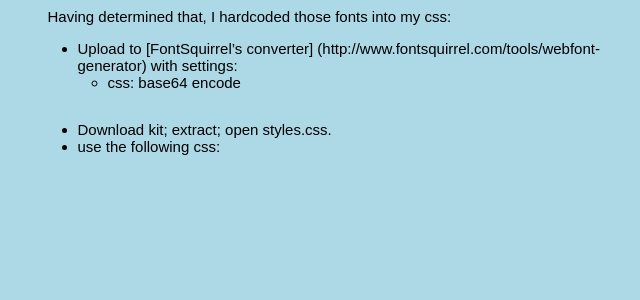
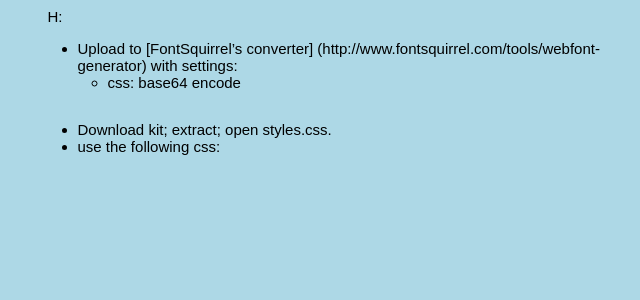
Before and after one commit to akrueg/portfolio, a Jekyll site: the page built from test.md, in a window 1280 px wide. Shown: the top 300 px of the page, without its empty margins (300-940 px from the left). Built offline with Jekyll 4.4.1, drawn with Linux system fonts in a browser that asks for light colours.

Commit message:
Update test.md

```diff
--- a/test.md
+++ b/test.md
@@ -3,7 +3,7 @@ layout: main
 js: test
 ---
 
-Having determined that, I hardcoded those fonts into my css:
+H:
 
 - Upload to [FontSquirrel's converter] (http://www.fontsquirrel.com/tools/webfont-generator)
   with settings:
```
